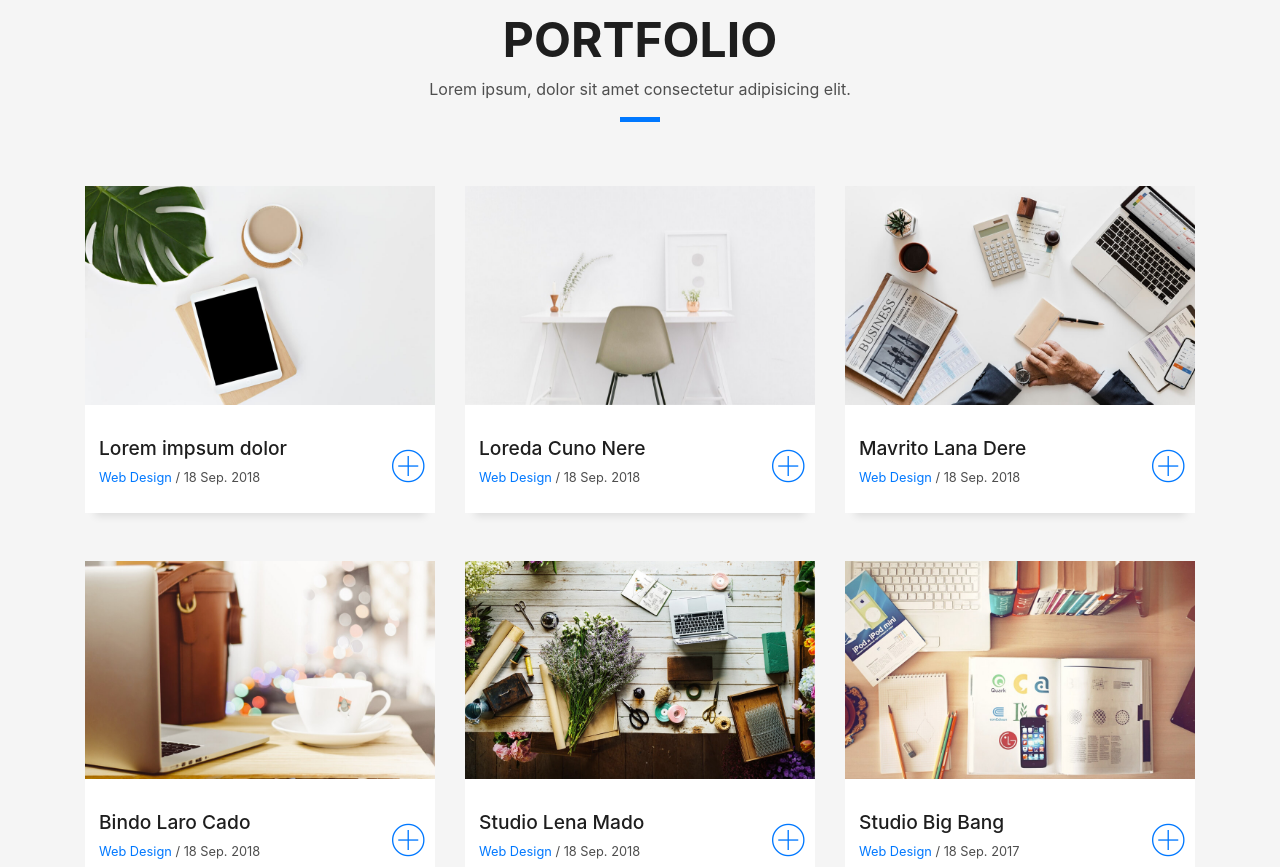
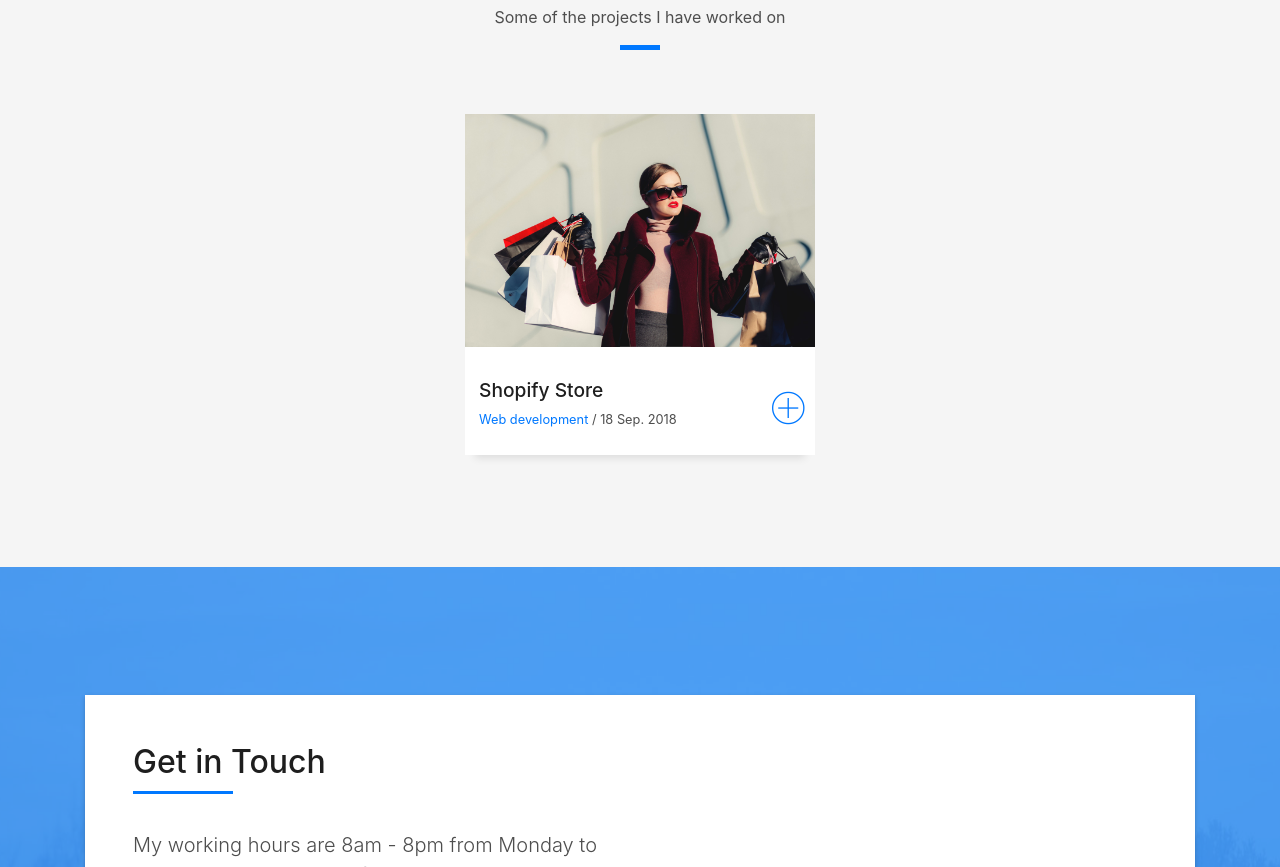
Before and after one commit to amanimavu/amanimavu.github.io, a plain HTML site: page index.html in a window 1280 px wide. Shown: the part 2647-3514 px from the top of the page. Drawn offline with Linux system fonts and the light colour scheme; files whose address does not match are found by name.

Commit message:
Customizing the content of the template 1. Delete some of the dummy portfolio cards 2. Add image for drip drip_store_img 3. Change the layout of portfilio and services section

```diff
--- a/index.html
+++ b/index.html
@@ -137,20 +137,18 @@
                     </h5>
                   </div>
                   <p class="lead">
-                    Curabitur non nulla sit amet nisl tempus convallis quis ac lectus. Curabitur arcu erat, accumsan id
-                    imperdiet et, porttitor
-                    at sem. Praesent sapien massa, convallis a pellentesque nec, egestas non nisi. Nulla
-                    porttitor accumsan tincidunt.
+                    Hello there, it is you favorite programmer Amani. Amani is a self taught developer
+                    who is passionate about real solving problems. His focus when it comes to web
+                    development, is front-end development. Creating cool User Interfaces is his favorite
+                    part of the job.
                   </p>
                   <p class="lead">
-                    Mauris blandit aliquet elit, eget tincidunt nibh pulvinar a. Vivamus suscipit tortor eget felis
-                    porttitor volutpat. Vestibulum
-                    ac diam sit amet quam vehicula elementum sed sit amet dui. porttitor at sem.
+                     Amani is flexible and can work with with most types of clients, even the those who
+                     have had bad exepriences with my fellow brethren in the industry.
                   </p>
                   <p class="lead">
-                    Nulla porttitor accumsan tincidunt. Quisque velit nisi, pretium ut lacinia in, elementum id enim.
-                    Nulla porttitor accumsan
-                    tincidunt. Mauris blandit aliquet elit, eget tincidunt nibh pulvinar a.
+                    I would love to work with you. If you are looking for someone to help you solve a problem in my area of
+                    expertise or want to make any inquiries, you can email me or give me a call.
                   </p>
                 </div>
               </div>
@@ -171,7 +169,7 @@
               Services
             </h3>
             <p class="subtitle-a">
-              Lorem ipsum, dolor sit amet consectetur adipisicing elit.
+              These are the services I offer at affordable rate
             </p>
             <div class="line-mf"></div>
           </div>
@@ -186,9 +184,8 @@
             <div class="service-content">
               <h2 class="s-title">Web Design</h2>
               <p class="s-description text-center">
-                Lorem ipsum dolor sit amet consectetur adipisicing elit. Magni adipisci eaque autem fugiat! Quia,
-                provident vitae! Magni
-                tempora perferendis eum non provident.
+                I use Adobe Illustrator, Adobe Photoshop and Figma to create interesting designs
+                for web user interfaces.
               </p>
             </div>
           </div>
@@ -201,9 +198,8 @@
             <div class="service-content">
               <h2 class="s-title">Web Development</h2>
               <p class="s-description text-center">
-                Lorem ipsum dolor sit amet consectetur adipisicing elit. Magni adipisci eaque autem fugiat! Quia,
-                provident vitae! Magni
-                tempora perferendis eum non provident.
+                Proficient in the use of Javascript, HTML, CSS and frameworks such as ReactJs to create
+                cool web applications.
               </p>
             </div>
           </div>
@@ -216,12 +212,13 @@
             <div class="service-content">
               <h2 class="s-title">Responsive Design</h2>
               <p class="s-description text-center">
-                Lorem ipsum dolor sit amet consectetur adipisicing elit. Magni adipisci eaque autem fugiat! Quia,
-                provident vitae! Magni
-                tempora perferendis eum non provident.
+                Most of my web designs are mobile first. That means the applications I build are responsive
+                to cater for most devices.
               </p>
             </div>
           </div>
+        </div>
+        <div class="col-md-4">
         </div>
         <div class="col-md-4">
           <div class="service-box">
@@ -231,14 +228,10 @@
             <div class="service-content">
               <h2 class="s-title">Graphic Design</h2>
               <p class="s-description text-center">
-                Lorem ipsum dolor sit amet consectetur adipisicing elit. Magni adipisci eaque autem fugiat! Quia,
-                provident vitae! Magni
-                tempora perferendis eum non provident.
+                I am able to creates logos and graphics to relay information in a more exciting way.
               </p>
             </div>
           </div>
-        </div>
-        <div class="col-md-4">
         </div>
       </div>
     </div>
@@ -309,25 +302,26 @@
               Portfolio
             </h3>
             <p class="subtitle-a">
-              Lorem ipsum, dolor sit amet consectetur adipisicing elit.
+              Some of the projects I have worked on
             </p>
             <div class="line-mf"></div>
           </div>
         </div>
       </div>
       <div class="row">
+        <div class="col-md-4">&nbsp;</div>
         <div class="col-md-4">
           <div class="work-box">
-            <a href="img/work-1.jpg" data-lightbox="gallery-mf">
+            <a href="img/drip_store_img.jpg" data-lightbox="gallery-mf">
               <div class="work-img">
-                <img src="img/work-1.jpg" alt="" class="img-fluid">
+                <img src="img/drip_store_img.jpg" alt="" class="img-fluid">
               </div>
               <div class="work-content">
                 <div class="row">
                   <div class="col-sm-8">
-                    <h2 class="w-title">Lorem impsum dolor</h2>
+                    <h2 class="w-title">Shopify Store</h2>
                     <div class="w-more">
-                      <span class="w-ctegory">Web Design</span> / <span class="w-date">18 Sep. 2018</span>
+                      <span class="w-ctegory">Web development</span> / <span class="w-date">18 Sep. 2018</span>
                     </div>
                   </div>
                   <div class="col-sm-4">
@@ -340,125 +334,7 @@
             </a>
           </div>
         </div>
-        <div class="col-md-4">
-          <div class="work-box">
-            <a href="img/work-2.jpg" data-lightbox="gallery-mf">
-              <div class="work-img">
-                <img src="img/work-2.jpg" alt="" class="img-fluid">
-              </div>
-              <div class="work-content">
-                <div class="row">
-                  <div class="col-sm-8">
-                    <h2 class="w-title">Loreda Cuno Nere</h2>
-                    <div class="w-more">
-                      <span class="w-ctegory">Web Design</span> / <span class="w-date">18 Sep. 2018</span>
-                    </div>
-                  </div>
-                  <div class="col-sm-4">
-                    <div class="w-like">
-                      <span class="ion-ios-plus-outline"></span>
-                    </div>
-                  </div>
-                </div>
-              </div>
-            </a>
-          </div>
-        </div>
-        <div class="col-md-4">
-          <div class="work-box">
-            <a href="img/work-3.jpg" data-lightbox="gallery-mf">
-              <div class="work-img">
-                <img src="img/work-3.jpg" alt="" class="img-fluid">
-              </div>
-              <div class="work-content">
-                <div class="row">
-                  <div class="col-sm-8">
-                    <h2 class="w-title">Mavrito Lana Dere</h2>
-                    <div class="w-more">
-                      <span class="w-ctegory">Web Design</span> / <span class="w-date">18 Sep. 2018</span>
-                    </div>
-                  </div>
-                  <div class="col-sm-4">
-                    <div class="w-like">
-                      <span class="ion-ios-plus-outline"></span>
-                    </div>
-                  </div>
-                </div>
-              </div>
-            </a>
-          </div>
-        </div>
-        <div class="col-md-4">
-          <div class="work-box">
-            <a href="img/work-4.jpg" data-lightbox="gallery-mf">
-              <div class="work-img">
-                <img src="img/work-4.jpg" alt="" class="img-fluid">
-              </div>
-              <div class="work-content">
-                <div class="row">
-                  <div class="col-sm-8">
-                    <h2 class="w-title">Bindo Laro Cado</h2>
-                    <div class="w-more">
-                      <span class="w-ctegory">Web Design</span> / <span class="w-date">18 Sep. 2018</span>
-                    </div>
-                  </div>
-                  <div class="col-sm-4">
-                    <div class="w-like">
-                      <span class="ion-ios-plus-outline"></span>
-                    </div>
-                  </div>
-                </div>
-              </div>
-            </a>
-          </div>
-        </div>
-        <div class="col-md-4">
-          <div class="work-box">
-            <a href="img/work-5.jpg" data-lightbox="gallery-mf">
-              <div class="work-img">
-                <img src="img/work-5.jpg" alt="" class="img-fluid">
-              </div>
-              <div class="work-content">
-                <div class="row">
-                  <div class="col-sm-8">
-                    <h2 class="w-title">Studio Lena Mado</h2>
-                    <div class="w-more">
-                      <span class="w-ctegory">Web Design</span> / <span class="w-date">18 Sep. 2018</span>
-                    </div>
-                  </div>
-                  <div class="col-sm-4">
-                    <div class="w-like">
-                      <span class="ion-ios-plus-outline"></span>
-                    </div>
-                  </div>
-                </div>
-              </div>
-            </a>
-          </div>
-        </div>
-        <div class="col-md-4">
-          <div class="work-box">
-            <a href="img/work-6.jpg" data-lightbox="gallery-mf">
-              <div class="work-img">
-                <img src="img/work-6.jpg" alt="" class="img-fluid">
-              </div>
-              <div class="work-content">
-                <div class="row">
-                  <div class="col-sm-8">
-                    <h2 class="w-title">Studio Big Bang</h2>
-                    <div class="w-more">
-                      <span class="w-ctegory">Web Design</span> / <span class="w-date">18 Sep. 2017</span>
-                    </div>
-                  </div>
-                  <div class="col-sm-4">
-                    <div class="w-like">
-                      <span class="ion-ios-plus-outline"></span>
-                    </div>
-                  </div>
-                </div>
-              </div>
-            </a>
-          </div>
+        <div class="col-md-4">&nbsp;</div>
         </div>
 
       </div>
@@ -531,15 +407,13 @@
                   </div>
                   <div class="more-info">
                     <p class="lead">
-                      Lorem ipsum dolor sit amet consectetur adipisicing elit. Facilis dolorum dolorem soluta quidem
-                      expedita aperiam aliquid at.
-                      Totam magni ipsum suscipit amet? Autem nemo esse laboriosam ratione nobis
-                      mollitia inventore?
+                      My working hours are 8am - 8pm from Monday to Sartuday.I respond very fast to mails and calls.
+                      I make sure that my customers get the best experice using my services.
                     </p>
                     <ul class="list-ico">
-                      <li><span class="ion-ios-location"></span> 329 WASHINGTON ST BOSTON, MA 02108</li>
-                      <li><span class="ion-ios-telephone"></span> (617) 557-0089</li>
-                      <li><span class="ion-email"></span> contact@example.com</li>
+                      <li><span class="ion-ios-location"></span> Nairobi, Kenya</li>
+                      <li><span class="ion-ios-telephone"></span> (+254) 748-513-003</li>
+                      <li><span class="ion-email"></span> amanimavu@gmail.com</li>
                     </ul>
                   </div>
                   <div class="socials">
```
Also changed, not shown: img/drip_logo.png (added), img/drip_store_img.jpg (added), img/favicon.png.
